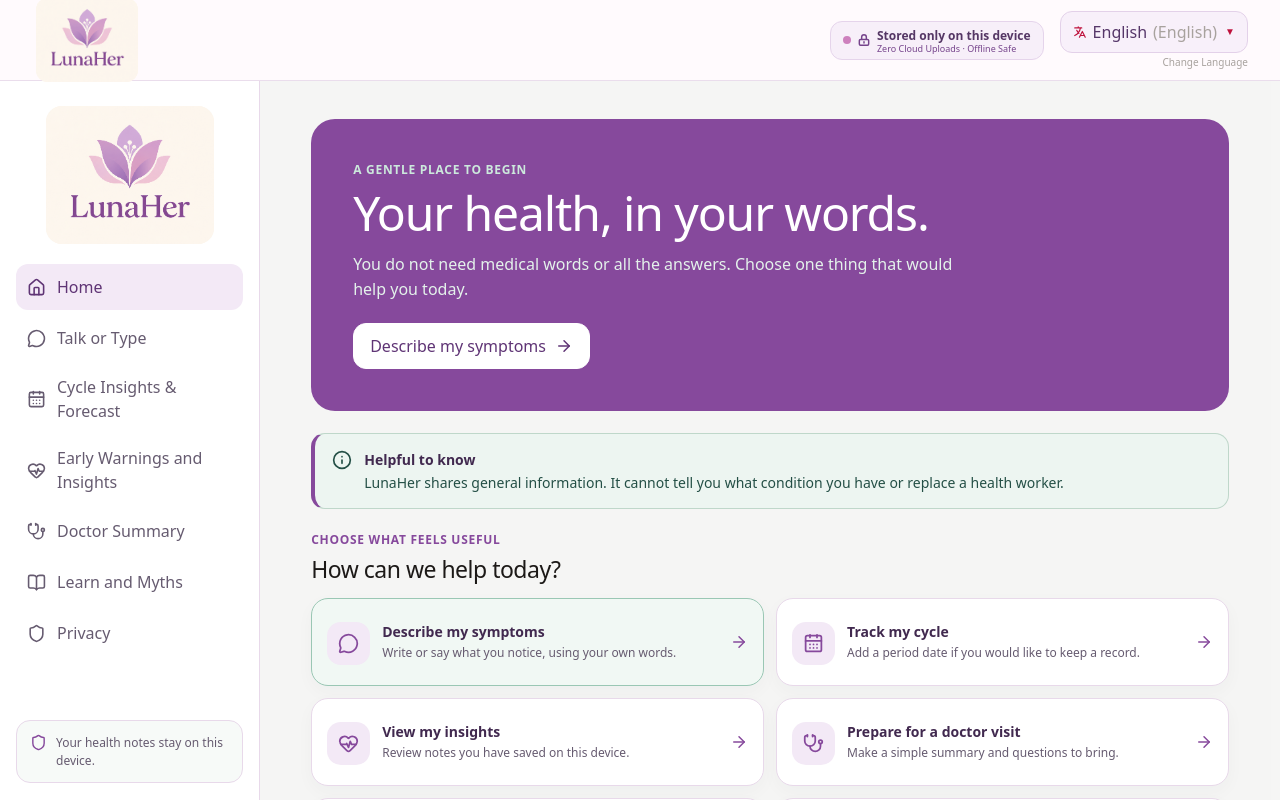
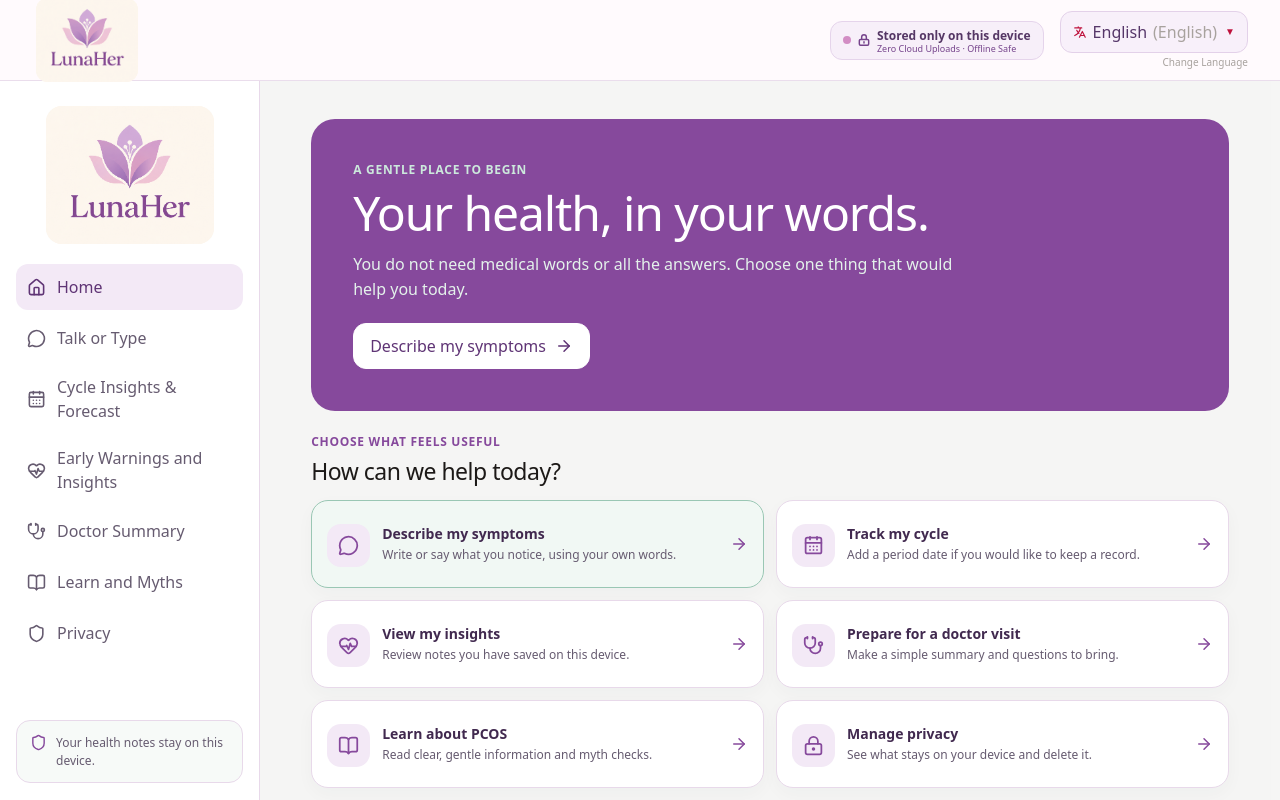
Before and after one commit to S-Chiranjeevi/Chaos, a React (Vite) app: page / in a window 1280 px wide. Shown: the top 800 px of the page. Built offline with nearby package versions, Linux system fonts and the light colour scheme.

Commit message:
feat: remove 'Helpful to know' disclaimer banner from UI

```diff
--- a/src/App.jsx
+++ b/src/App.jsx
@@ -63,6 +63,12 @@
   const [refreshKey, setRefreshKey] = useState(0);
   const [globalError, setGlobalError] = useState(null);
 
+  function handleDataDeleted() {
+    StorageService.clearAllPcosData();
+    setLastSharedEntry(null);
+    setRefreshKey((value) => value + 1);
+  }
+
   useEffect(() => {
     const handleEntryUpdate = (event) => {
       setLastSharedEntry(event.detail);
@@ -118,11 +124,6 @@
     window.scrollTo({ top: 0, behavior: 'smooth' });
   }
 
-  function handleDataDeleted() {
-    StorageService.clearAllPcosData();
-    setLastSharedEntry(null);
-    setRefreshKey((value) => value + 1);
-  }
 
   function handleTriggerDemoError() {
     setGlobalError({
--- a/src/components/DisclaimerBanner.jsx
+++ b/src/components/DisclaimerBanner.jsx
@@ -1,14 +1,11 @@
 import React from 'react'
-import { Info } from 'lucide-react'
 
+/**
+ * DisclaimerBanner - Formerly Medical & Privacy Safety Notice banner ("Helpful to know").
+ * Removed per user request.
+ */
 export function DisclaimerBanner() {
-  return (
-    <aside className="disclaimer-banner" aria-label="Health information notice">
-      <Info size={20} aria-hidden="true" />
-      <div>
-        <strong>Helpful to know</strong>
-        <p>LunaHer shares general information. It cannot tell you what condition you have or replace a health worker.</p>
-      </div>
-    </aside>
-  )
+  return null
 }
+
+export default DisclaimerBanner
--- a/src/pages/DoctorSummaryPage.jsx
+++ b/src/pages/DoctorSummaryPage.jsx
@@ -1,6 +1,5 @@
 import React, { useEffect, useState } from 'react'
 import { FileText, MessageSquareText } from 'lucide-react'
-import { DisclaimerBanner } from '../components/DisclaimerBanner.jsx'
 import { DoctorSummary } from '../components/DoctorSummary.jsx'
 import { UrgentCareBanner } from '../components/UrgentCareBanner.jsx'
 import { detectRedFlags } from '../services/safetyRules.js'
@@ -54,7 +53,7 @@
       matchedTerms: [],
     })
   }
-  return <div className="page-stack"><UrgentCareBanner warnings={safetyWarnings} /><header className="page-heading"><p className="eyebrow">You choose what to share</p><h1 data-page-heading tabIndex="-1">Doctor summary</h1><p>Use your own words to help remember what you want to discuss at a health visit.</p></header><DisclaimerBanner />
+  return <div className="page-stack"><UrgentCareBanner warnings={safetyWarnings} /><header className="page-heading"><p className="eyebrow">You choose what to share</p><h1 data-page-heading tabIndex="-1">Doctor summary</h1><p>Use your own words to help remember what you want to discuss at a health visit.</p></header>
     {state.loading ? <div className="state-card" role="status"><span className="loading-spinner" aria-hidden="true" />Loading your saved note. Please wait.</div> : state.error ? <div className="state-card state-card-error" role="alert"><strong>We could not open your saved note</strong><p>{state.error}</p><button className="button button-secondary" type="button" onClick={() => onNavigate('talk')}>Write a new note</button></div> : entry ? <><div className="summary-intro"><FileText size={21} aria-hidden="true" /><p>Check your notes before sharing. The summary tools can help you prepare a clear copy.</p></div>{notification && <p className="summary-notice" role="status">{notification}</p>}<DoctorSummary key={entry.id} initialData={createSummaryData(entry)} currentLanguage={currentLanguage} onCopySuccess={() => setNotification('Your summary is copied. You can paste it into your notes.')} /></> : <div className="empty-panel"><span className="empty-icon"><MessageSquareText size={26} aria-hidden="true" /></span><h2>No note to summarize yet</h2><p>First, describe what you have noticed. You can review and save it before making a summary.</p><button className="button button-primary" type="button" onClick={() => onNavigate('talk')}>Describe my symptoms</button></div>}
   </div>
 }
--- a/src/pages/Home.jsx
+++ b/src/pages/Home.jsx
@@ -1,6 +1,5 @@
 import React from 'react'
 import { ArrowRight, BookOpen, CalendarDays, HeartPulse, LockKeyhole, MessageCircle, Stethoscope } from 'lucide-react'
-import { DisclaimerBanner } from '../components/DisclaimerBanner.jsx'
 
 const actions = [
   { id: 'talk', label: 'Describe my symptoms', detail: 'Write or say what you notice, using your own words.', icon: MessageCircle, primary: true },
@@ -20,7 +19,6 @@
         <p>You do not need medical words or all the answers. Choose one thing that would help you today.</p>
         <button className="button button-primary welcome-action" type="button" onClick={() => onNavigate('talk')}>Describe my symptoms <ArrowRight size={18} aria-hidden="true" /></button>
       </section>
-      <DisclaimerBanner />
       <section aria-labelledby="home-actions-title">
         <div className="section-heading"><div><p className="eyebrow">Choose what feels useful</p><h2 id="home-actions-title">How can we help today?</h2></div></div>
         <div className="action-grid">
--- a/src/pages/InsightsPage.jsx
+++ b/src/pages/InsightsPage.jsx
@@ -1,6 +1,5 @@
 import React, { useEffect, useState } from 'react'
 import { ArrowRight, ClipboardList, HeartPulse } from 'lucide-react'
-import { DisclaimerBanner } from '../components/DisclaimerBanner.jsx'
 import { PatternDetectionView } from '../components/PatternDetectionView.jsx'
 import { UrgentCareBanner } from '../components/UrgentCareBanner.jsx'
 import { PersonalizedInsights } from '../components/PersonalizedInsights.jsx'
@@ -42,7 +41,7 @@
     })
   }
   const assessmentValidation = entry?.assessment ? validateOutput(entry.assessment) : { valid: true }
-  return <div className="page-stack"><UrgentCareBanner warnings={safetyWarnings} /><header className="page-heading"><p className="eyebrow">Your saved notes</p><h1 data-page-heading tabIndex="-1">Early warnings and insights</h1><p>Review what you have written down. These notes cannot tell you what is causing a change.</p></header><DisclaimerBanner />
+  return <div className="page-stack"><UrgentCareBanner warnings={safetyWarnings} /><header className="page-heading"><p className="eyebrow">Your saved notes</p><h1 data-page-heading tabIndex="-1">Early warnings and insights</h1><p>Review what you have written down. These notes cannot tell you what is causing a change.</p></header>
     {state.loading ? <InsightState title="Loading your notes">Please wait while we look for notes saved on this device.</InsightState> : state.error ? <InsightState title="We could not open your saved notes" tone="error">{state.error}</InsightState> : !entry ? <div className="empty-panel"><span className="empty-icon"><HeartPulse size={26} aria-hidden="true" /></span><h2>No saved notes yet</h2><p>When you save a note, you can review it here. There is nothing you need to track.</p><button className="button button-primary" type="button" onClick={() => onNavigate('talk')}>Describe something I notice <ArrowRight size={17} aria-hidden="true" /></button></div> : <>
       <div className="insight-note"><div className="insight-note-heading"><ClipboardList size={21} aria-hidden="true" /><div><strong>Your latest note</strong><small>{entry.timestamp ? new Date(entry.timestamp).toLocaleString() : 'Saved on this device'}</small></div></div><p>{entry.rawTranscript || entry.notes || 'A saved note is ready to review.'}</p></div>
       {!assessmentValidation.valid ? <InsightState title="Automated guidance was hidden" tone="error">This result did not pass safety checks. Please speak with a qualified healthcare professional about your concerns. This is information, not a diagnosis.</InsightState> : safetyWarnings.length ? <InsightState title="Please seek urgent help" tone="urgent">The safety check found a symptom that may need urgent attention. Contact local emergency help or a trusted health worker now.</InsightState> : <InsightState title="No urgent warning in this saved note" tone="calm">This only describes the note you saved. It does not rule out a health concern. If you feel very unwell or unsafe, seek local urgent help.</InsightState>}
```
